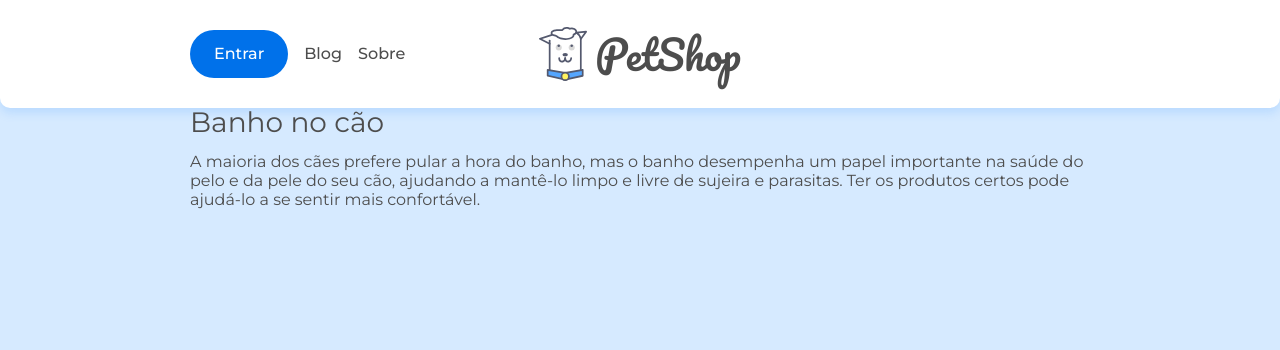
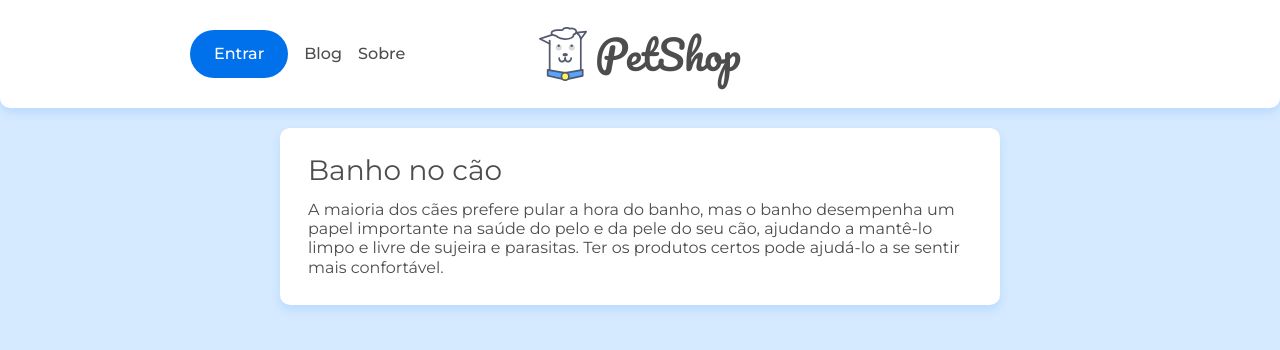
Before and after one commit to pinheiroduda/alura-petshop, a React (Create React App) app: page /posts/1 in a window 1280 px wide. Shown: the top 350 px of the page. Built offline with nearby package versions, Linux system fonts and the light colour scheme; data requests are answered from the project's data file.

Commit message:
feat: adds style to post card

```diff
--- a/src/paginas/Post.jsx
+++ b/src/paginas/Post.jsx
@@ -13,7 +13,7 @@ const Post = () => {
 
   return (
     <main className="container flex flex--centro">
-      <article>
+      <article className="cartao post">
         <h2 className="cartao__titulo">{post.title}</h2>
         <p className="cartao__texto">{post.body}</p>
       </article>
```
